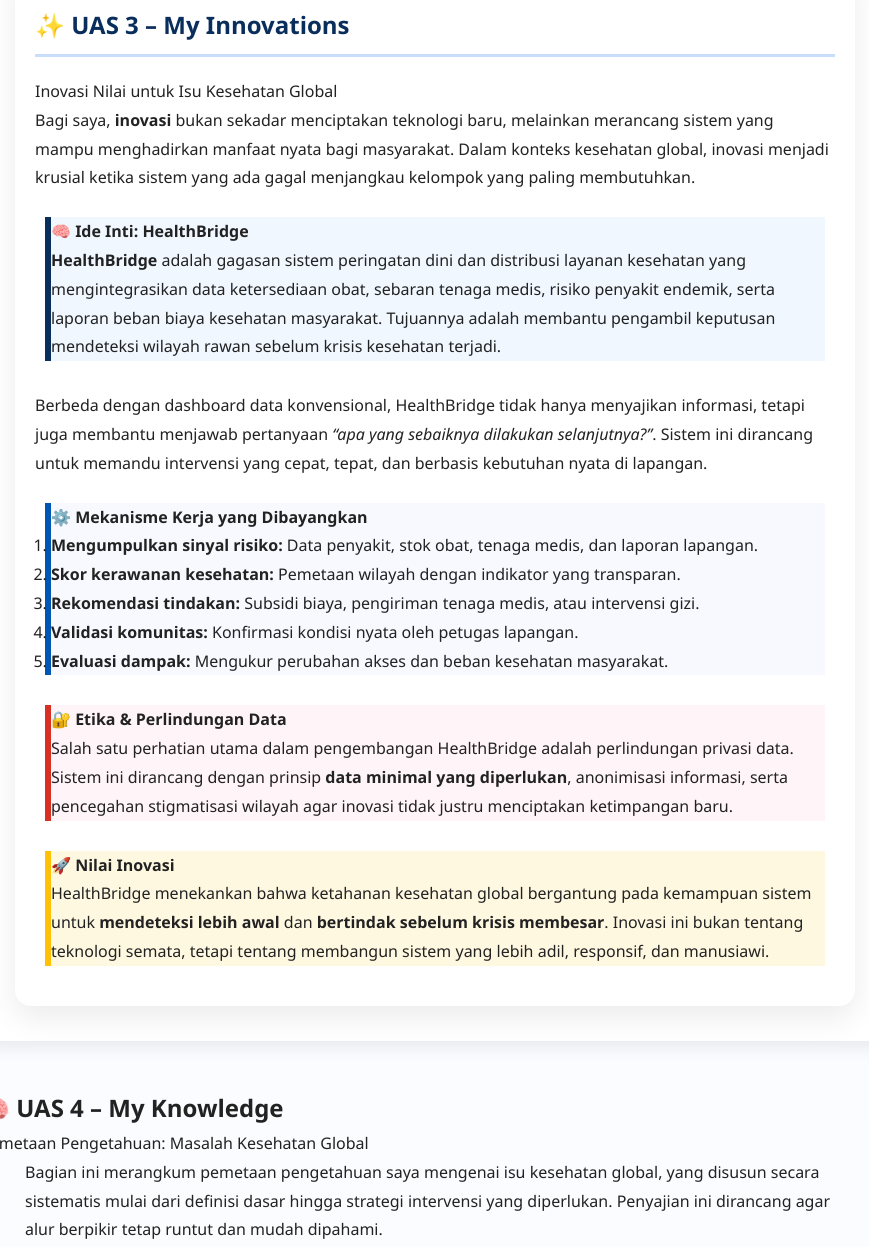
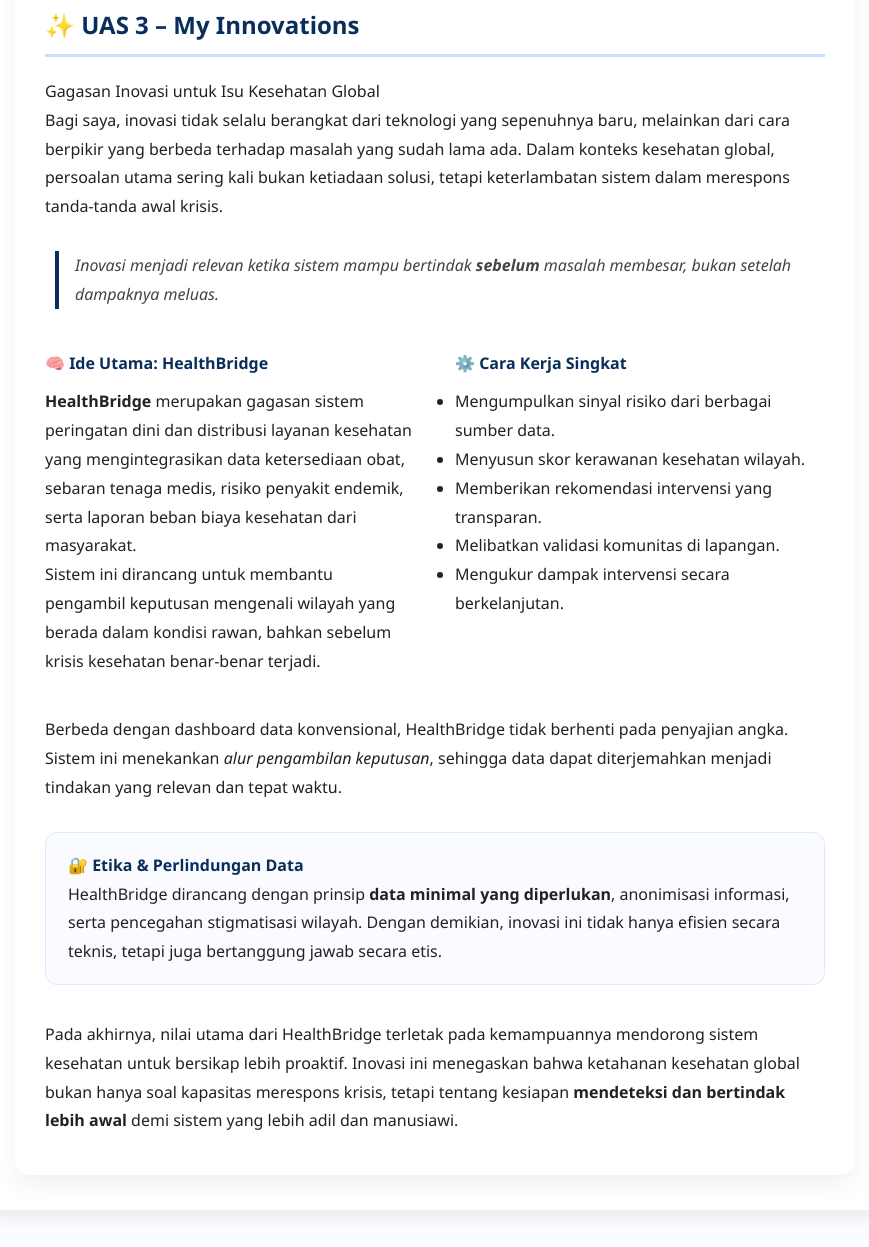
Before and after one commit to ayudiant/UTSKOMINTERAYUDIA, a plain HTML site: page index.html in a window 1280 px wide. Shown: the part 6960-8207 px from the top of the page, without its empty margins (205-1074 px from the left). Drawn offline with Linux system fonts and the light colour scheme.

Commit message:
Update index.html

```diff
--- a/index.html
+++ b/index.html
@@ -443,109 +443,123 @@ footer{
 </section>
 
 <section id="uas3">
-  <!-- OUTER FLOATING CARD -->
+  <!-- OUTER CARD (LEBIH RINGAN DARI UAS 4) -->
   <div style="
     background:#ffffff;
     border-radius:16px;
-    padding:40px 20px;
+    padding:40px 30px;
     max-width:900px;
     margin:0 auto;
-    box-shadow:0 12px 30px rgba(0,0,0,0.08);
+    box-shadow:0 10px 24px rgba(0,0,0,0.06);
   ">
 
     <!-- HEADER -->
     <div class="section-header">
       <h2>✨ UAS 3 – My Innovations</h2>
-      <span>Inovasi Nilai untuk Isu Kesehatan Global</span>
+      <span>Gagasan Inovasi untuk Isu Kesehatan Global</span>
     </div>
 
-    <!-- OPENING -->
-    <p class="text-justify" style="max-width:820px; margin:0 auto 25px;">
-      Bagi saya, <strong>inovasi</strong> bukan sekadar menciptakan teknologi baru,
-      melainkan merancang sistem yang mampu menghadirkan manfaat nyata bagi
-      masyarakat. Dalam konteks kesehatan global, inovasi menjadi krusial ketika
-      sistem yang ada gagal menjangkau kelompok yang paling membutuhkan.
+    <!-- OPENING (FULL WIDTH, RINGAN) -->
+    <p class="text-justify" style="max-width:820px; margin:0 auto 30px;">
+      Bagi saya, inovasi tidak selalu berangkat dari teknologi yang sepenuhnya baru,
+      melainkan dari cara berpikir yang berbeda terhadap masalah yang sudah lama ada.
+      Dalam konteks kesehatan global, persoalan utama sering kali bukan ketiadaan solusi,
+      tetapi keterlambatan sistem dalam merespons tanda-tanda awal krisis.
     </p>
 
-    <!-- IDE INTI -->
-    <div class="box" style="
-      background:#f0f7ff;
-      border-left:6px solid #0a2e5c;
-      max-width:780px;
-      margin:0 auto 30px;
+    <!-- CALLOUT TIPIS (BUKAN BOX BESAR) -->
+    <p style="
+      max-width:760px;
+      margin:0 auto 40px;
+      padding-left:16px;
+      border-left:4px solid #0a2e5c;
+      color:#444;
+      font-style:italic;
     ">
-      <h4>🧠 Ide Inti: HealthBridge</h4>
-      <p class="text-justify">
-        <strong>HealthBridge</strong> adalah gagasan sistem peringatan dini dan
-        distribusi layanan kesehatan yang mengintegrasikan data ketersediaan obat,
-        sebaran tenaga medis, risiko penyakit endemik, serta laporan beban biaya
-        kesehatan masyarakat. Tujuannya adalah membantu pengambil keputusan
-        mendeteksi wilayah rawan sebelum krisis kesehatan terjadi.
-      </p>
+      Inovasi menjadi relevan ketika sistem mampu bertindak <strong>sebelum</strong>
+      masalah membesar, bukan setelah dampaknya meluas.
+    </p>
+
+    <!-- SPLIT LAYOUT -->
+    <div style="
+      display:grid;
+      grid-template-columns:1fr 1fr;
+      gap:40px;
+      max-width:900px;
+      margin:0 auto 40px;
+    ">
+
+      <!-- LEFT COLUMN -->
+      <div>
+        <h4 style="color:#0a2e5c; margin-bottom:10px;">
+          🧠 Ide Utama: HealthBridge
+        </h4>
+        <p class="text-justify">
+          <strong>HealthBridge</strong> merupakan gagasan sistem peringatan dini
+          dan distribusi layanan kesehatan yang mengintegrasikan data ketersediaan obat,
+          sebaran tenaga medis, risiko penyakit endemik, serta laporan beban biaya kesehatan
+          dari masyarakat.
+        </p>
+        <p class="text-justify">
+          Sistem ini dirancang untuk membantu pengambil keputusan mengenali wilayah
+          yang berada dalam kondisi rawan, bahkan sebelum krisis kesehatan
+          benar-benar terjadi.
+        </p>
+      </div>
+
+      <!-- RIGHT COLUMN -->
+      <div>
+        <h4 style="color:#0a2e5c; margin-bottom:10px;">
+          ⚙️ Cara Kerja Singkat
+        </h4>
+        <ul>
+          <li>Mengumpulkan sinyal risiko dari berbagai sumber data.</li>
+          <li>Menyusun skor kerawanan kesehatan wilayah.</li>
+          <li>Memberikan rekomendasi intervensi yang transparan.</li>
+          <li>Melibatkan validasi komunitas di lapangan.</li>
+          <li>Mengukur dampak intervensi secara berkelanjutan.</li>
+        </ul>
+      </div>
     </div>
 
-    <!-- WHY -->
-    <p class="text-justify" style="max-width:820px; margin:0 auto 25px;">
-      Berbeda dengan dashboard data konvensional, HealthBridge tidak hanya
-      menyajikan informasi, tetapi juga membantu menjawab pertanyaan
-      <em>“apa yang sebaiknya dilakukan selanjutnya?”</em>.
-      Sistem ini dirancang untuk memandu intervensi yang cepat, tepat,
-      dan berbasis kebutuhan nyata di lapangan.
+    <!-- PARAGRAPH TRANSITION -->
+    <p class="text-justify" style="max-width:820px; margin:0 auto 30px;">
+      Berbeda dengan dashboard data konvensional, HealthBridge tidak berhenti
+      pada penyajian angka. Sistem ini menekankan <em>alur pengambilan keputusan</em>,
+      sehingga data dapat diterjemahkan menjadi tindakan yang relevan dan tepat waktu.
     </p>
 
-    <!-- MEKANISME -->
-    <div class="box" style="
-      background:#f8f9ff;
-      border-left:6px solid #0056b3;
-      max-width:780px;
-      margin:0 auto 30px;
+    <!-- ETHICS – CALLOUT HORIZONTAL -->
+    <div style="
+      max-width:820px;
+      margin:0 auto 35px;
+      padding:18px 22px;
+      background:#f9fbff;
+      border-radius:12px;
+      border:1px solid #e0e7ff;
     ">
-      <h4>⚙️ Mekanisme Kerja yang Dibayangkan</h4>
-      <ol>
-        <li><strong>Mengumpulkan sinyal risiko:</strong> Data penyakit, stok obat, tenaga medis, dan laporan lapangan.</li>
-        <li><strong>Skor kerawanan kesehatan:</strong> Pemetaan wilayah dengan indikator yang transparan.</li>
-        <li><strong>Rekomendasi tindakan:</strong> Subsidi biaya, pengiriman tenaga medis, atau intervensi gizi.</li>
-        <li><strong>Validasi komunitas:</strong> Konfirmasi kondisi nyata oleh petugas lapangan.</li>
-        <li><strong>Evaluasi dampak:</strong> Mengukur perubahan akses dan beban kesehatan masyarakat.</li>
-      </ol>
-    </div>
-
-    <!-- ETHICS -->
-    <div class="box" style="
-      background:#fff5f8;
-      border-left:6px solid #d93025;
-      max-width:780px;
-      margin:0 auto 30px;
-    ">
-      <h4>🔐 Etika & Perlindungan Data</h4>
-      <p class="text-justify">
-        Salah satu perhatian utama dalam pengembangan HealthBridge adalah
-        perlindungan privasi data. Sistem ini dirancang dengan prinsip
-        <strong>data minimal yang diperlukan</strong>, anonimisasi informasi,
-        serta pencegahan stigmatisasi wilayah agar inovasi tidak justru
-        menciptakan ketimpangan baru.
+      <h4 style="margin-top:0; color:#0a2e5c;">🔐 Etika & Perlindungan Data</h4>
+      <p class="text-justify" style="margin-bottom:0;">
+        HealthBridge dirancang dengan prinsip <strong>data minimal yang diperlukan</strong>,
+        anonimisasi informasi, serta pencegahan stigmatisasi wilayah. Dengan demikian,
+        inovasi ini tidak hanya efisien secara teknis, tetapi juga bertanggung jawab
+        secara etis.
       </p>
     </div>
 
     <!-- CLOSING -->
-    <div class="box" style="
-      background:#fff8e1;
-      border-left:6px solid #ffc107;
-      max-width:780px;
-      margin:0 auto;
-    ">
-      <h4>🚀 Nilai Inovasi</h4>
-      <p class="text-justify">
-        HealthBridge menekankan bahwa ketahanan kesehatan global bergantung pada
-        kemampuan sistem untuk <strong>mendeteksi lebih awal</strong> dan
-        <strong>bertindak sebelum krisis membesar</strong>.
-        Inovasi ini bukan tentang teknologi semata, tetapi tentang
-        membangun sistem yang lebih adil, responsif, dan manusiawi.
-      </p>
-    </div>
+    <p class="text-justify" style="max-width:820px; margin:0 auto;">
+      Pada akhirnya, nilai utama dari HealthBridge terletak pada kemampuannya
+      mendorong sistem kesehatan untuk bersikap lebih proaktif.
+      Inovasi ini menegaskan bahwa ketahanan kesehatan global bukan hanya
+      soal kapasitas merespons krisis, tetapi tentang kesiapan
+      <strong>mendeteksi dan bertindak lebih awal</strong>
+      demi sistem yang lebih adil dan manusiawi.
+    </p>
 
   </div>
 </section>
+
 
 
     <!-- HEADER -->
```
